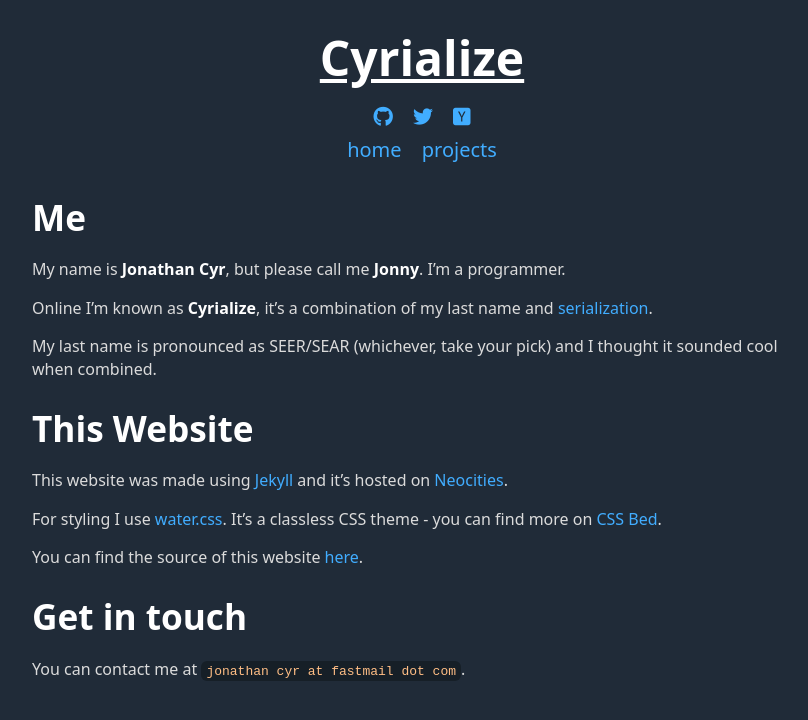
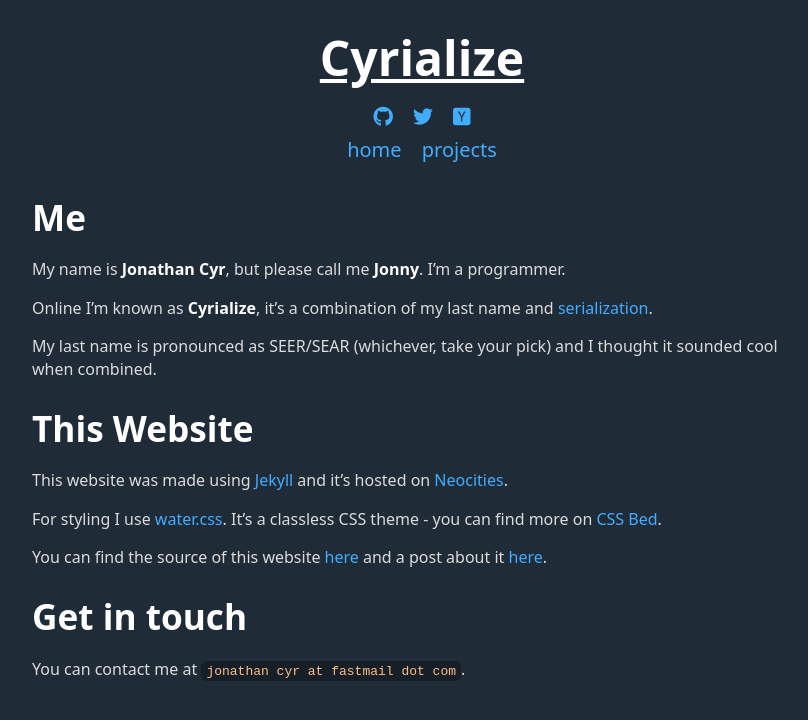
Before and after one commit to cyrialize/cyrialize, a Jekyll site: the page built from index.md, in a window 1280 px wide. Shown: the top 720 px of the page, without its empty margins (218-1026 px from the left). Built offline with Jekyll 4.4.1, drawn with Linux system fonts in a browser that asks for light colours; nearby versions of some CDN libraries.

Commit message:
Added a link to site project post on index

```diff
--- a/index.md
+++ b/index.md
@@ -16,7 +16,7 @@ This website was made using [Jekyll](https://jekyllrb.com/) and it's hosted on [
 
 For styling I use [water.css](https://kognise.github.io/water.css/). It's a classless CSS theme - you can find more on [CSS Bed](https://www.cssbed.com/).
 
-You can find the source of this website [here](https://github.com/cyrialize/cyrialize).
+You can find the source of this website [here](https://github.com/cyrialize/cyrialize) and a post about it [here]({% link _projects/cyrialize-dev.md %}).
 
 # Get in touch
 
```
